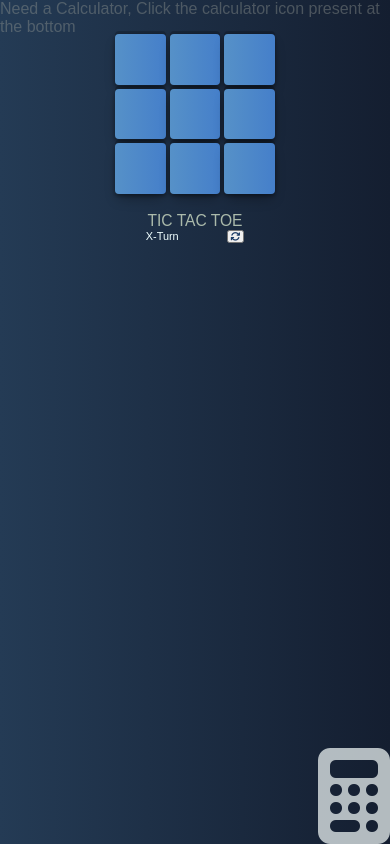
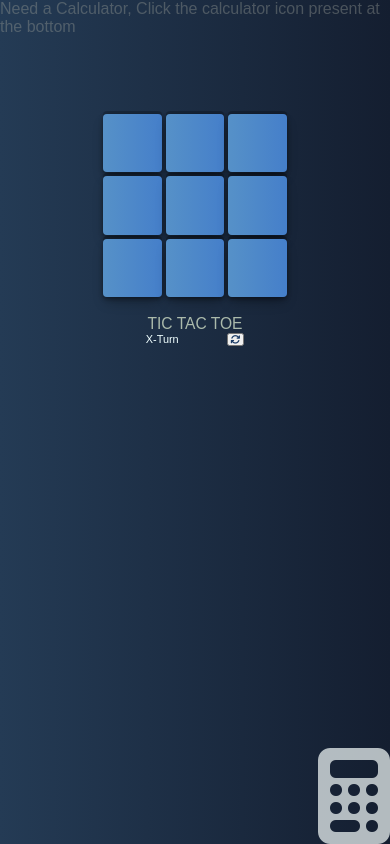
Before and after one commit to Sahara24/JS-Mini-Project---JavaScript-Mini-Project---8uz2z7r248bf, a plain HTML site: page index.html in a window 390 px wide. Drawn offline with Linux system fonts and the light colour scheme.

Commit message:
css updates

```diff
--- a/styles.css
+++ b/styles.css
@@ -102,6 +102,7 @@ body {
   /* border: 1px solid wheat; */
   display: flex;
   justify-content: center;
+  margin-top: 5rem;
 }
 #restart {
   margin-left: 3rem;
@@ -125,7 +126,7 @@ body {
   background: linear-gradient(to bottom, #668bab, #636363d4);
 }
 .wrapper {
-  margin: 2rem;
+  margin: 3rem;
   background-image: url(./images/erwan-hesry-f6BON21ds9w-unsplash.jpg);
   background-position: center;
   background-repeat: no-repeat;
@@ -186,7 +187,7 @@ a:active {
   .game_container {
     display: grid;
     position: absolute;
-    top: 2rem;
+    top: 3rem;
   }
   .game_info {
     padding: 0;
@@ -205,3 +206,14 @@ a:active {
     margin: 2rem;
   }
 }
+
+@media screen and (max-width: 500px) {
+  .game {
+    display: grid;
+    grid-template-columns: repeat(3, 16vw);
+    grid-template-rows: repeat(3, 16vw);
+  }
+  .game_container {
+    margin-top: 4rem;
+  }
+}
```
